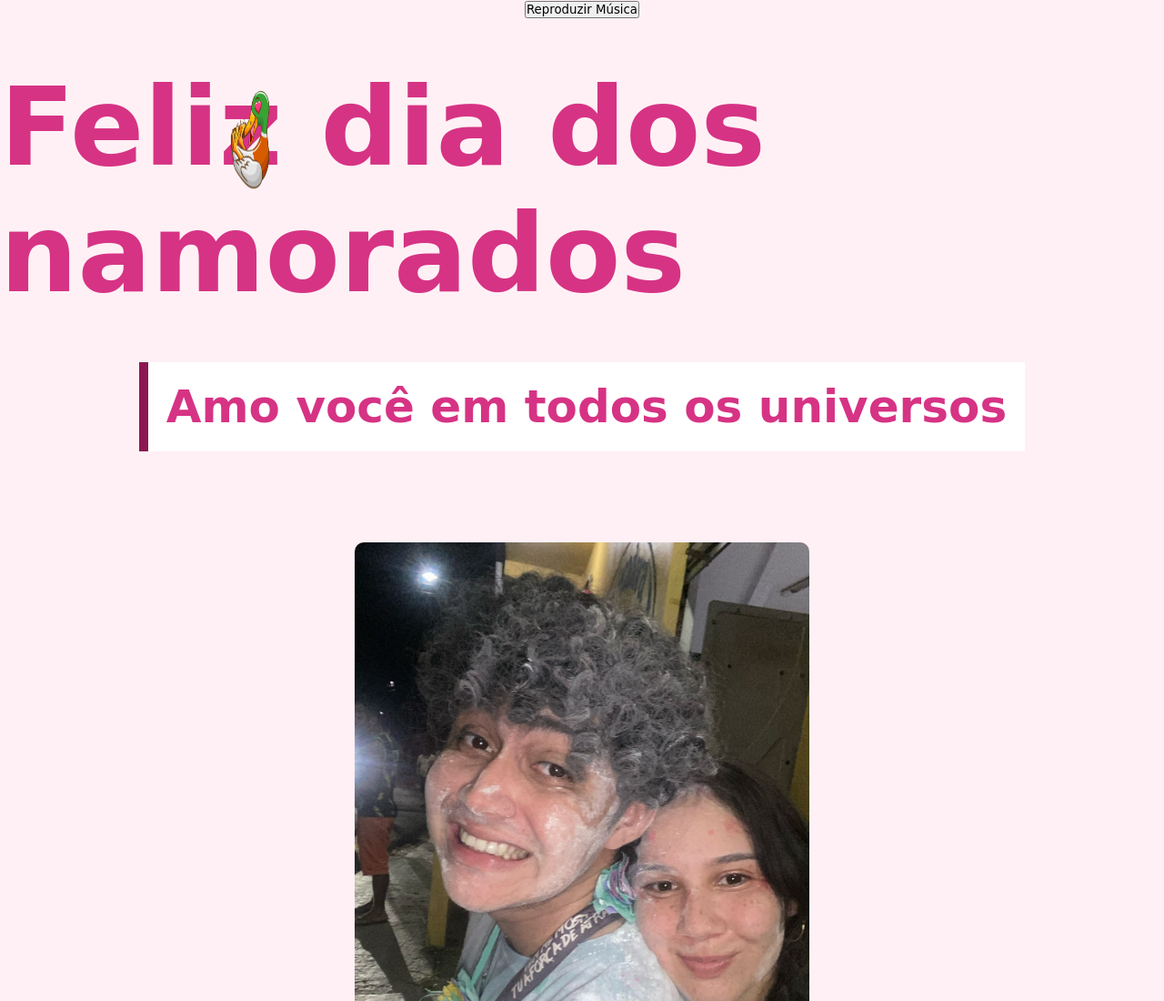
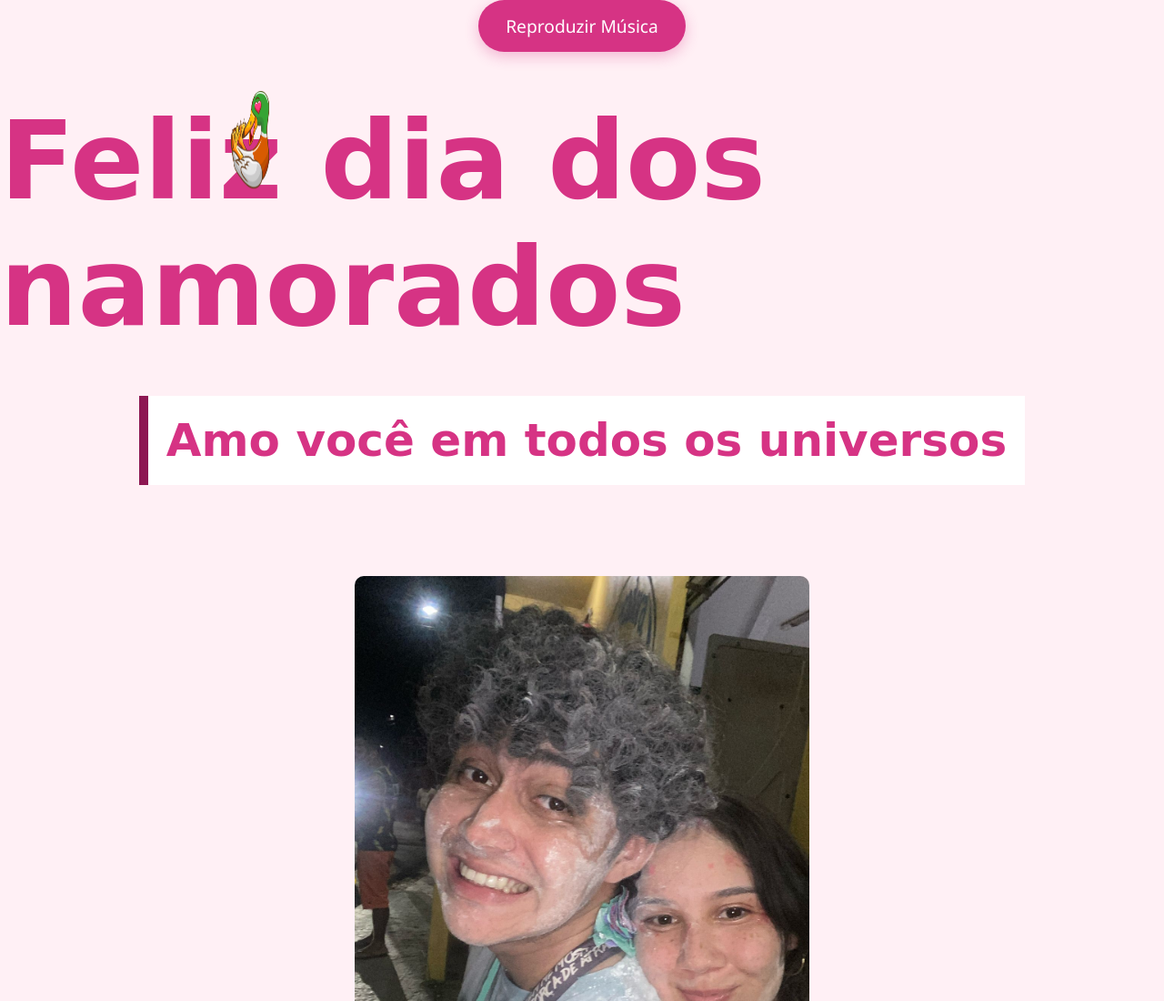
Before and after one commit to Pedrosft/site-de-namoro, a plain HTML site: page index.html in a window 1280 px wide. Shown: the top 1100 px of the page at 91% size. Drawn offline with nearby package versions, Linux system fonts and the light colour scheme; grey boxes are pictures that could not be loaded; a web font is replaced by a local one.

Commit message:
Update index.htmleeeee

```diff
--- a/index.html
+++ b/index.html
@@ -17,7 +17,7 @@
 
 <body>
     <div class="div-audio">
-        <button id="playButton">Reproduzir Música</button>
+        <button id="playButton" class="btn-estilizado">Reproduzir Música</button>
         <audio id="player"></audio>
     </div>
   <h2 class="text_inic">
```
